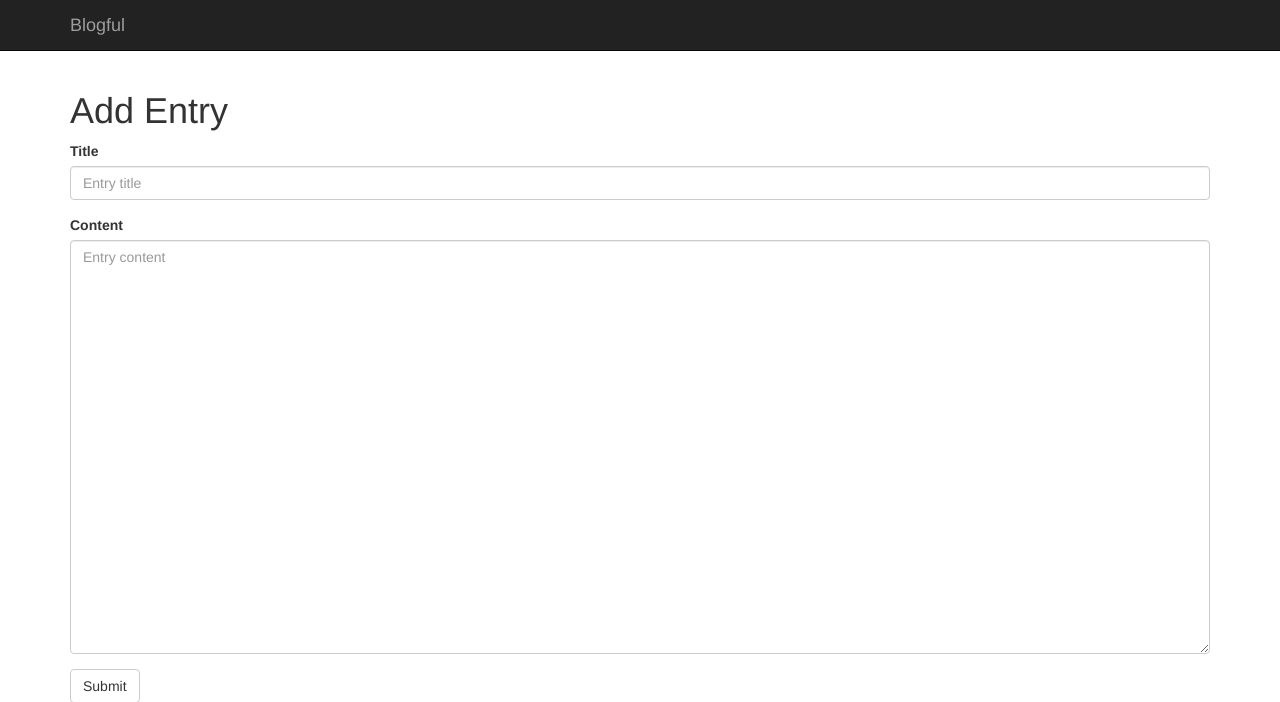
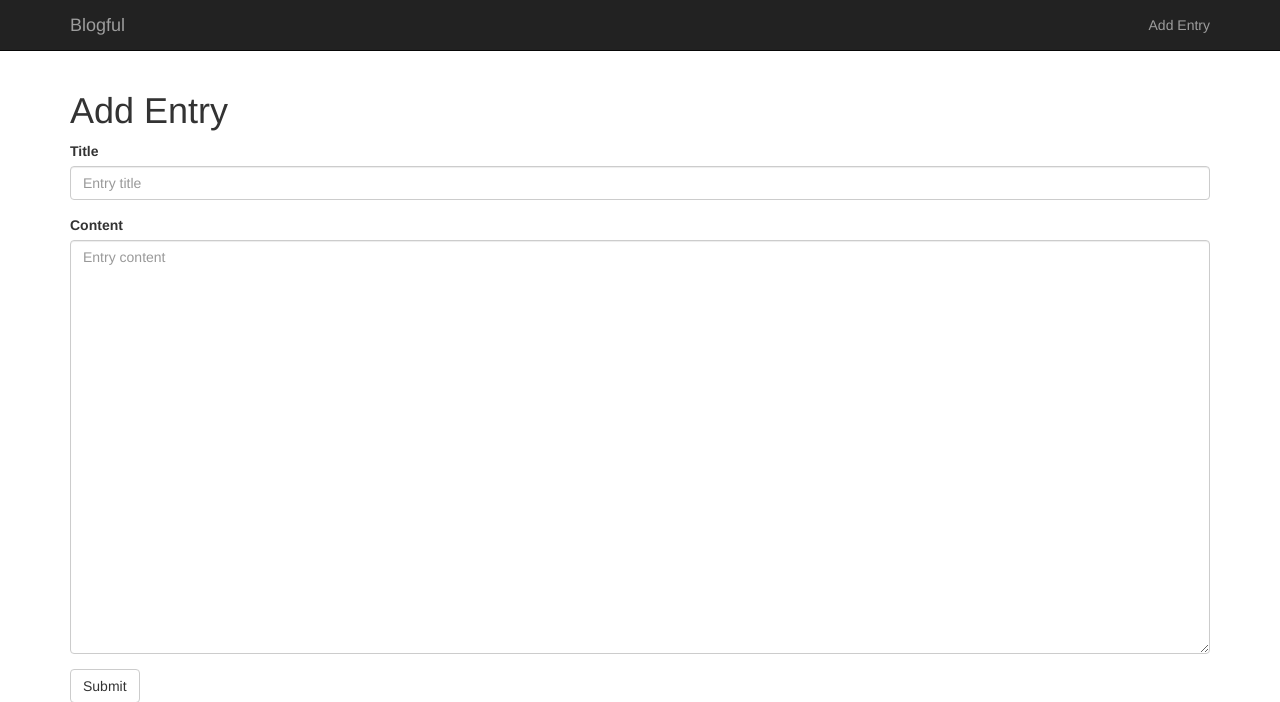
Before and after one commit to wpsmith87/blog, a Flask app: page /entry/add in a window 1280 px wide. Shown: the top 702 px of the page. Run offline with Flask 2, Linux system fonts and the light colour scheme; some libraries are stand-ins or nearby versions.

Commit message:
added edit view single post and post perpage

```diff
--- a/blog/templates/base.html
+++ b/blog/templates/base.html
@@ -34,6 +34,7 @@
                 </div>
                 <div class="collapse navbar-collapse">
                     <ul class="nav navbar-nav navbar-right">
+                        <li><a href="{{ url_for("add_entry_post") }}">Add Entry</a> </li>
                     </ul>
                 </div>
             </div>
--- a/blog/views.py
+++ b/blog/views.py
@@ -1,4 +1,4 @@
-from flask import render_template
+from flask import render_template, request, redirect, url_for, flash
 
 from . import app
 from .database import session, Entry
@@ -8,29 +8,47 @@ PAGINATE_BY = 10
 @app.route("/")
 @app.route("/page/<int:page>")
 def entries(page=1):
+    """
+    Query the database entries of the blog.
+    :param page: The page number of the site.
+    :return: Template page with the number of entries specified, Next/Previous links, page number, and total number of
+    pages in the site
+
+    """
     # Zero-indexed page
+    default_entries = 10
+    max_entries = 50
+
+    # Set the number of entries displayed per page
+    try:
+        entry_limit = int(request.args.get('limit', default_entries))  # Get the limit from HTML argument 'limit'
+        assert entry_limit > 0  # Ensure positive number
+        assert entry_limit <= max_entries  # Ensure entries don't exceed max value
+    except (ValueError, AssertionError):  # Use default value if number of entries doesn't meet expectations
+        entry_limit = default_entries
+
     page_index = page - 1
 
     count = session.query(Entry).count()
 
-    start = page_index * PAGINATE_BY
-    end = start + PAGINATE_BY
-
-    total_pages = (count - 1) // PAGINATE_BY + 1
-    has_next = page_index < total_pages - 1
-    has_prev = page_index > 0
+    start = page_index * PAGINATE_BY  # Index of first entry on page
+    end = start + PAGINATE_BY  # Index of last entry on page
+    total_pages = (count - 1) // PAGINATE_BY + 1  # Total number of pages
+    has_next = page_index < total_pages - 1  # Does following page exit?
+    has_prev = page_index > 0  # Does previous page exist?
 
     entries = session.query(Entry)
     entries = entries.order_by(Entry.datetime.desc())
     entries = entries[start:end]
 
     return render_template("entries.html",
-        entries=entries,
-        has_next=has_next,
-        has_prev=has_prev,
-        page=page,
-        total_pages=total_pages
-    )
+                           entries=entries,
+                           has_next=has_next,
+                           has_prev=has_prev,
+                           page=page,
+                           total_pages=total_pages
+                           )
+
 @app.route("/entry/add", methods=["GET"])
 def add_entry_get():
     return render_template("add_entry.html")
@@ -46,3 +64,49 @@ def add_entry_post():
     session.add(entry)
     session.commit()
     return redirect(url_for("entries"))
+
+@app.route("/entry/<id>")
+def blog_entry(id):
+    """
+    Find a specific blog entry and display it.
+    :param id: Entry ID value
+    :return: Template page displaying the specified blog entry
+    """
+    entry = session.query(Entry).filter(Entry.id == id).one()  # Locate specific entry
+    return render_template("blog_entry.html", entry=entry)  # Show the entry
+
+@app.route("/entry/<id>/edit", methods=["GET"])
+def edit_post_get(id):
+    """
+    Find a specific entry for editing.
+    Uses the same functionality as general display utility.
+    :param id: Entry ID value
+    :return: Template page displaying the specified blog entry for modification
+    """
+    entry = session.query(Entry).filter(Entry.id == id).one()   # Locate specific entry
+    return render_template("edit_post.html", entry=entry)  # Show the entry
+
+@app.route("/entry/<id>/edit", methods=["POST"])
+def edit_post_put(id, title=None, content=None):
+    """
+    Modify an existing blog entry.
+    Having pulled the specific entry from the DB via GET call, uses POST call to update DB.
+    :param id: Entry ID value
+    :param title: Modified entry title
+    :param content: Modified entry content
+    :return: Default template page displaying all blog entries
+    """
+    entry = session.query(Entry).filter(Entry.id == id).one()  # Locate specific entry
+    entry.title = request.form['title'],  # Update title
+    entry.content = request.form["content"]  # Update entry content
+    session.add(entry)  # Add modified entry to database
+    session.commit()  # Update database
+    return redirect(url_for("entries"))  # Return to entries page
+
+@app.route("/entry/<id>/delete")
+def delete_entry(id):
+    """Delete an existing entry"""
+    entry = session.query(Entry).filter(Entry.id == id).one()  # Locate specific entry
+    session.delete(entry)  # Delete specified entry
+    session.commit()  # Update database
+    return redirect(url_for("entries"))  # Return to entries page
```
Also changed, not shown: blog/templates/blog_entry.html (added, +20 -0 lines), blog/templates/edit_post.html (added, +21 -0 lines).
